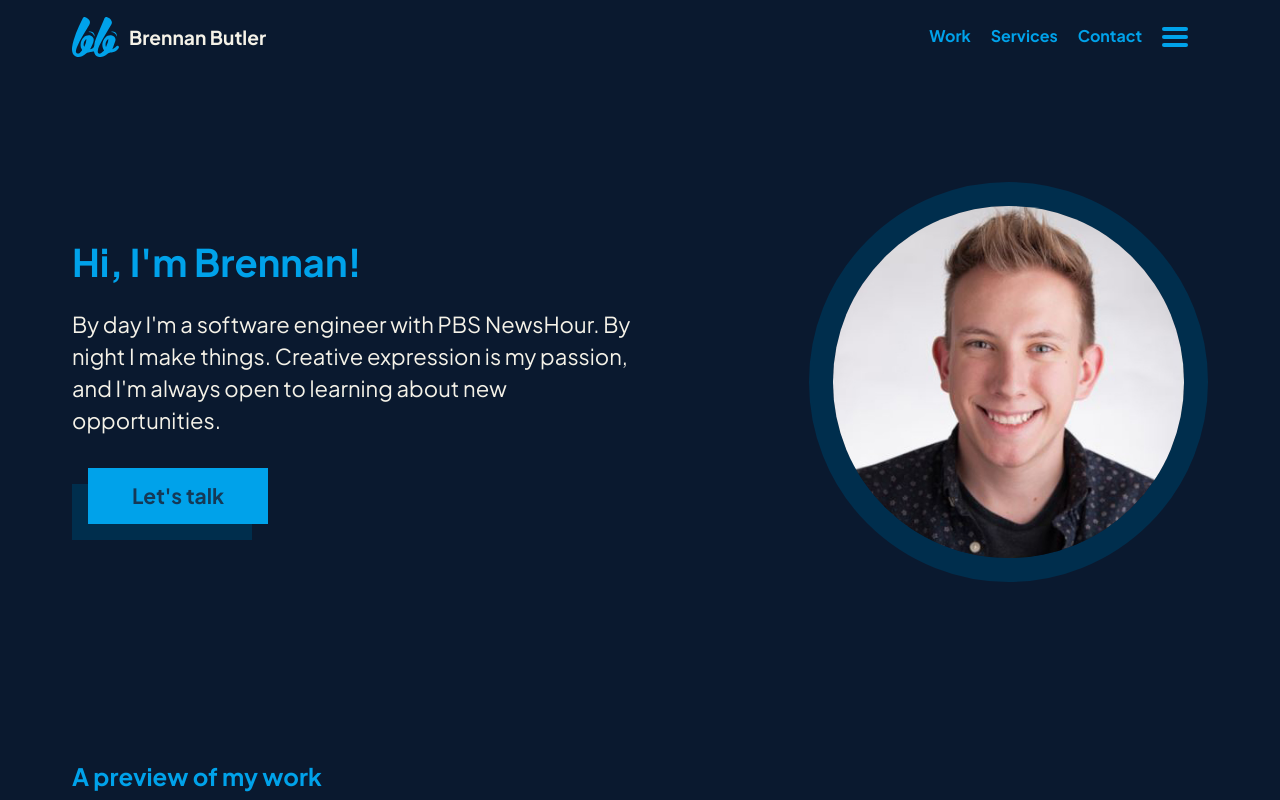
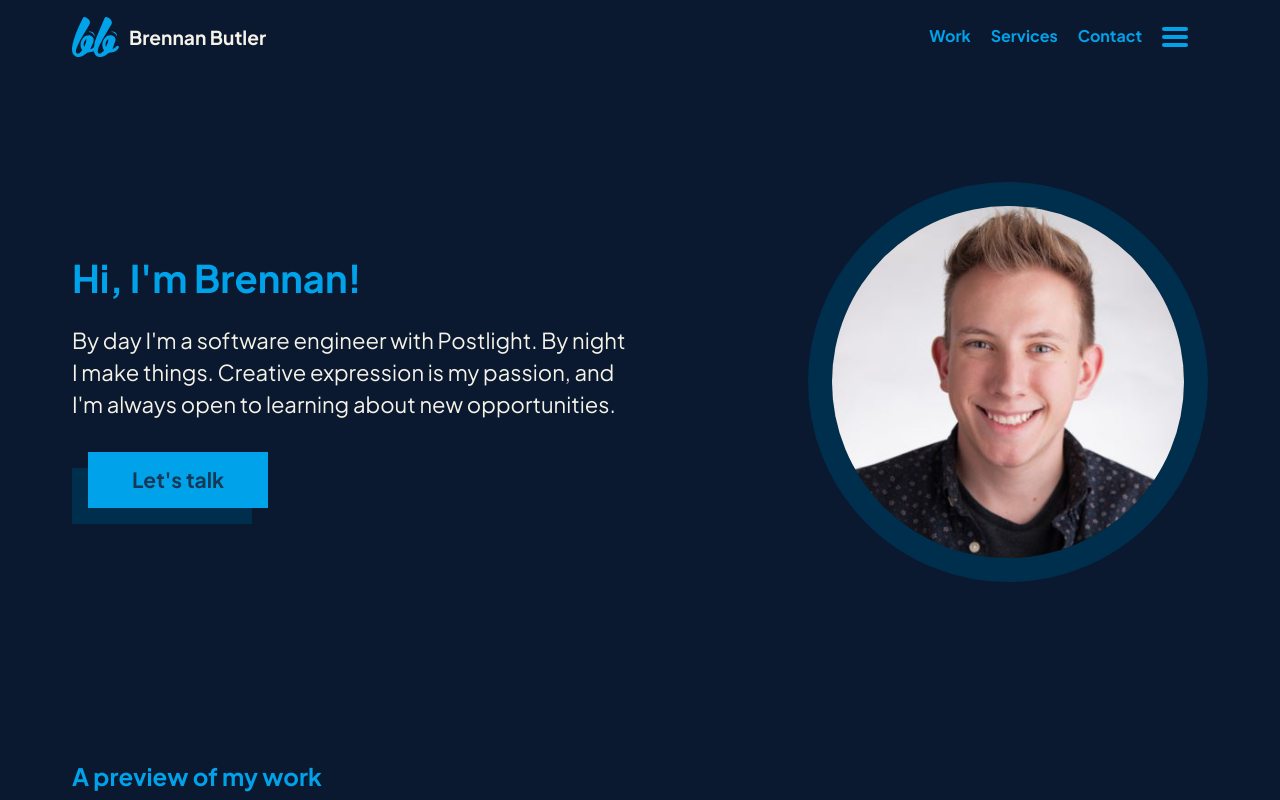
Before and after one commit to bbutler522/website, a Next.js app: page / in a window 1280 px wide. Shown: the top 800 px of the page. Built offline with nearby package versions, Linux system fonts and the light colour scheme.

Commit message:
update company

```diff
--- a/pages/index.js
+++ b/pages/index.js
@@ -34,7 +34,7 @@ export default function Home({ allPostsData }) {
               Hi, I'm Brennan!
             </h1>
             <div className={styles.hero_textBlock}>
-              By day I'm a software engineer with PBS NewsHour. By night I make things. Creative expression is my passion, and I'm always open to learning about new opportunities.
+              By day I'm a software engineer with Postlight. By night I make things. Creative expression is my passion, and I'm always open to learning about new opportunities.
             </div>
             <div className="buttonLarge_wrapper">
               <div className="buttonLarge_fill"></div>
```
